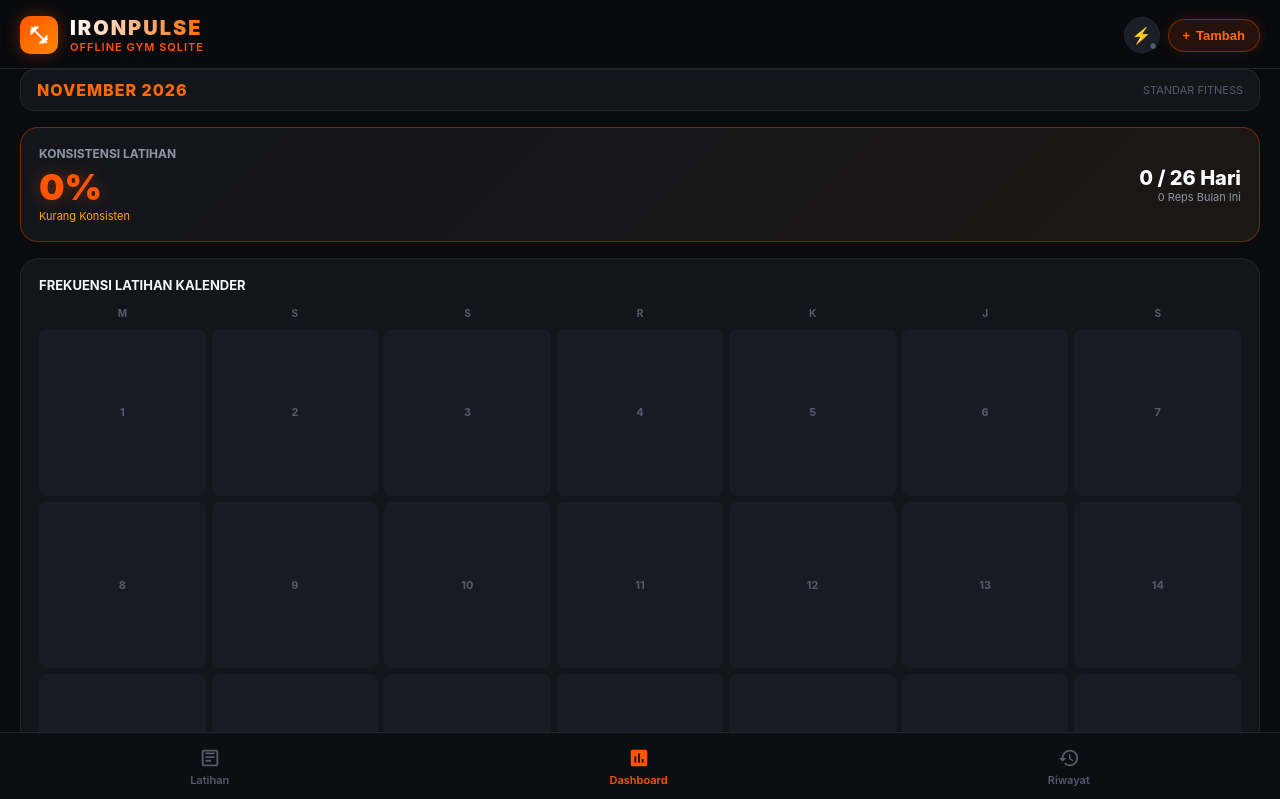
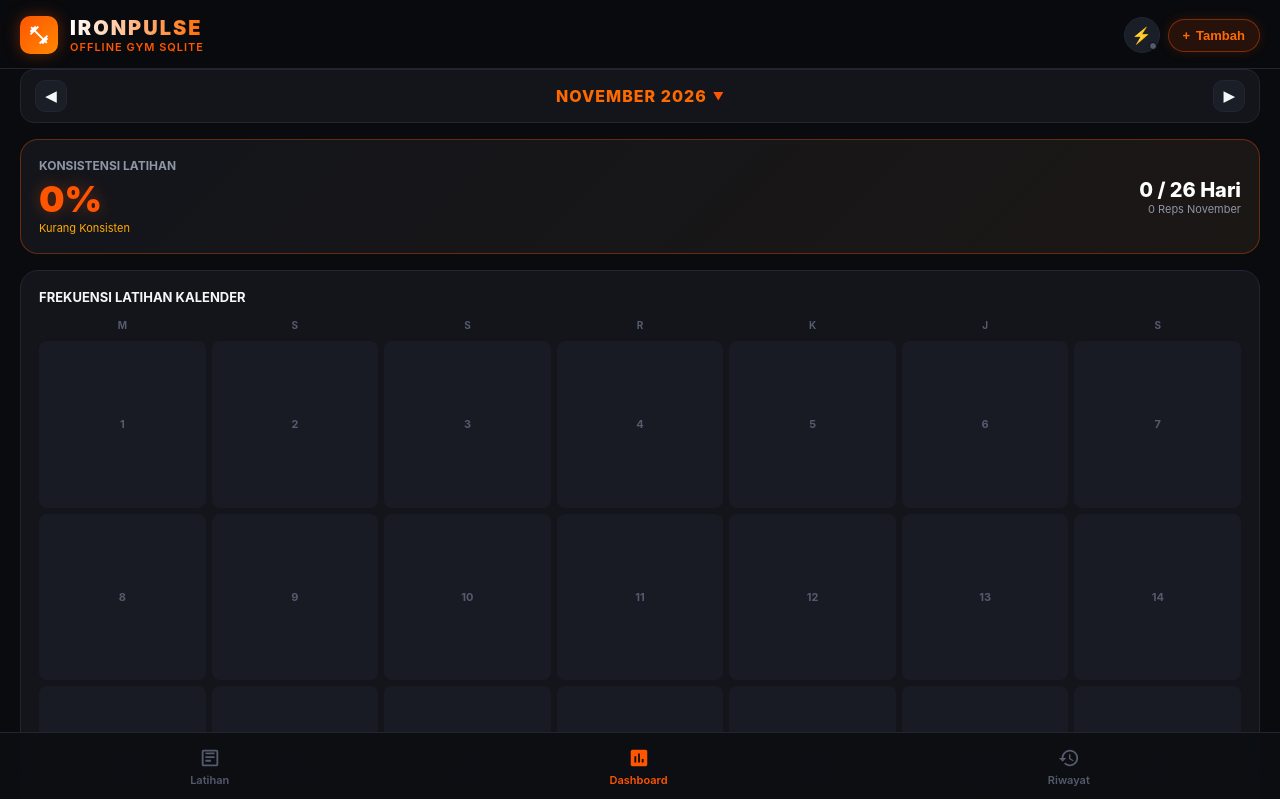
Before and after one commit to adamyhy/ironpulse-gym-tracker, a plain HTML site: page app/assets/index.html in a window 1280 px wide. Both pictures are taken after a click on the element "Dashboard". Shown: the top 799 px of the page. Drawn offline with Linux system fonts and the light colour scheme.

Commit message:
feat: monthly & yearly filter for dashboard calendar and distribution (v6)

```diff
--- a/app/assets/index.html
+++ b/app/assets/index.html
@@ -464,10 +464,38 @@
       background: var(--bg-card);
       border: 1px solid var(--border-dark);
       border-radius: 14px;
-      padding: 10px 16px;
+      padding: 10px 14px;
       display: flex;
       justify-content: space-between;
       align-items: center;
+    }
+
+    .month-nav-btn {
+      background: var(--bg-elevated);
+      border: 1px solid var(--border-dark);
+      color: var(--text-white);
+      width: 32px;
+      height: 32px;
+      border-radius: 10px;
+      display: flex;
+      align-items: center;
+      justify-content: center;
+      cursor: pointer;
+      font-size: 14px;
+      font-weight: bold;
+    }
+
+    .month-nav-btn:active {
+      background: var(--neon-orange);
+      color: #000;
+      border-color: var(--neon-orange);
+    }
+
+    .month-center-select {
+      display: flex;
+      align-items: center;
+      gap: 6px;
+      position: relative;
     }
 
     .month-title {
@@ -476,6 +504,15 @@
       color: var(--neon-orange-bright);
       text-transform: uppercase;
       letter-spacing: 1px;
+    }
+
+    .month-input-hidden {
+      position: absolute;
+      inset: 0;
+      opacity: 0;
+      width: 100%;
+      height: 100%;
+      cursor: pointer;
     }
 
     .consistency-card {
@@ -1000,8 +1037,13 @@
   <main id="tab-dashboard" style="display: none;">
     <div class="dashboard-container">
       <div class="month-selector-bar">
-        <div class="month-title" id="dash-month-name">Bulan Ini</div>
-        <span style="font-size: 11px; color: var(--text-dim); text-transform: uppercase;">Standar Fitness</span>
+        <button class="month-nav-btn" onclick="changeMonth(-1)">◀</button>
+        <div class="month-center-select">
+          <div class="month-title" id="dash-month-name">Bulan Ini</div>
+          <span style="font-size: 11px; color: var(--neon-orange);">▼</span>
+          <input type="month" id="month-picker-input" class="month-input-hidden" onchange="onMonthPickerChange(this.value)">
+        </div>
+        <button class="month-nav-btn" onclick="changeMonth(1)">▶</button>
       </div>
 
       <!-- KONSISTENSI & FREKUENSI SCORE -->
@@ -1399,36 +1441,68 @@
       document.getElementById(modalId).classList.remove('open');
     }
 
-    /* DASHBOARD LOGIC */
+    /* DASHBOARD LOGIC WITH MONTH & YEAR FILTER */
+    let currentDashYear = new Date().getFullYear();
+    let currentDashMonth = new Date().getMonth(); // 0 - 11
+
+    function changeMonth(delta) {
+      currentDashMonth += delta;
+      if (currentDashMonth < 0) {
+        currentDashMonth = 11;
+        currentDashYear--;
+      } else if (currentDashMonth > 11) {
+        currentDashMonth = 0;
+        currentDashYear++;
+      }
+      loadDashboard();
+    }
+
+    function onMonthPickerChange(val) {
+      if (!val) return;
+      const parts = val.split('-');
+      if (parts.length === 2) {
+        currentDashYear = parseInt(parts[0]);
+        currentDashMonth = parseInt(parts[1]) - 1;
+        loadDashboard();
+      }
+    }
+
     function loadDashboard() {
       const now = new Date();
       const monthNames = ["Januari", "Februari", "Maret", "April", "Mei", "Juni", "Juli", "Agustus", "September", "Oktober", "November", "Desember"];
-      document.getElementById('dash-month-name').innerText = `${monthNames[now.getMonth()]} ${now.getFullYear()}`;
+
+      const isCurrentMonth = (currentDashYear === now.getFullYear() && currentDashMonth === now.getMonth());
+      document.getElementById('dash-month-name').innerText = `${monthNames[currentDashMonth]} ${currentDashYear}`;
+
+      const yearMonthStr = `${currentDashYear}-${String(currentDashMonth + 1).padStart(2, '0')}`;
+      const pickerInput = document.getElementById('month-picker-input');
+      if (pickerInput) pickerInput.value = yearMonthStr;
 
       let dash = {
         monthly_reps: 0,
         active_days: 0,
-        days_in_month: 30,
-        current_day: now.getDate(),
+        days_in_month: new Date(currentDashYear, currentDashMonth + 1, 0).getDate(),
+        current_day: isCurrentMonth ? now.getDate() : new Date(currentDashYear, currentDashMonth + 1, 0).getDate(),
         daily_data: {},
         exercise_breakdown: []
       };
 
       if (isNative()) {
         try {
-          dash = JSON.parse(NativeDB.getMonthlyDashboard(''));
+          dash = JSON.parse(NativeDB.getMonthlyDashboard(yearMonthStr));
         } catch (e) {
           console.error(e);
         }
       }
 
-      const currentDay = dash.current_day || now.getDate();
+      const daysInMonth = new Date(currentDashYear, currentDashMonth + 1, 0).getDate();
+      const currentDay = isCurrentMonth ? now.getDate() : daysInMonth;
       const activeDays = dash.active_days || 0;
       const consistencyPct = currentDay > 0 ? Math.round((activeDays / currentDay) * 100) : 0;
 
       document.getElementById('dash-consistency-pct').innerText = `${consistencyPct}%`;
       document.getElementById('dash-active-days-count').innerText = `${activeDays} / ${currentDay} Hari`;
-      document.getElementById('dash-month-total-reps').innerText = `${dash.monthly_reps.toLocaleString()} Reps Bulan Ini`;
+      document.getElementById('dash-month-total-reps').innerText = `${dash.monthly_reps.toLocaleString()} Reps ${monthNames[currentDashMonth]}`;
 
       let labelText = "Kurang Konsisten";
       if (consistencyPct >= 75) labelText = "🔥 Sangat Disiplin (Beast Mode)";
@@ -1447,22 +1521,21 @@
         calGrid.appendChild(h);
       });
 
-      const firstDayOfMonth = new Date(now.getFullYear(), now.getMonth(), 1).getDay();
+      const firstDayOfMonth = new Date(currentDashYear, currentDashMonth, 1).getDay();
       for (let i = 0; i < firstDayOfMonth; i++) {
         const emptyCell = document.createElement('div');
         calGrid.appendChild(emptyCell);
       }
 
-      const daysInMonth = dash.days_in_month || new Date(now.getFullYear(), now.getMonth() + 1, 0).getDate();
       const dailyMap = dash.daily_data || {};
 
       for (let day = 1; day <= daysInMonth; day++) {
-        const dayStr = `${now.getFullYear()}-${String(now.getMonth() + 1).padStart(2, '0')}-${String(day).padStart(2, '0')}`;
+        const dayStr = `${currentDashYear}-${String(currentDashMonth + 1).padStart(2, '0')}-${String(day).padStart(2, '0')}`;
         const reps = dailyMap[dayStr] || 0;
 
         const cell = document.createElement('div');
         cell.className = 'cal-cell';
-        if (day === now.getDate()) cell.classList.add('is-today');
+        if (isCurrentMonth && day === now.getDate()) cell.classList.add('is-today');
 
         if (reps > 0) {
           if (reps < 50) cell.classList.add('active-low');
--- a/ota/version.json
+++ b/ota/version.json
@@ -1,5 +1,5 @@
 {
-  "version": 5,
-  "release_notes": "Live Online Green Indicator Dot, Clear Network Feedback, Boot-Up & Monthly Heatmap",
+  "version": 6,
+  "release_notes": "Monthly & Yearly Dashboard Filter: navigate previous/next months or pick any year/month",
   "bundle_url": "https://raw.githubusercontent.com/adamyhy/ironpulse-gym-tracker/main/ota/bundle.zip"
 }
```
Also changed, not shown: 1 other file.
